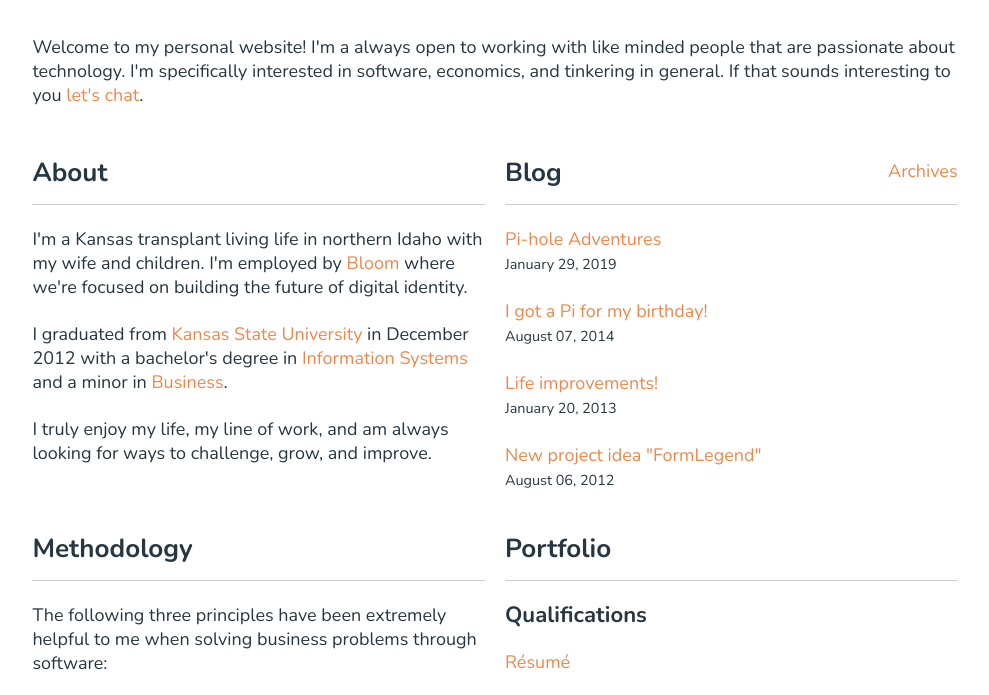
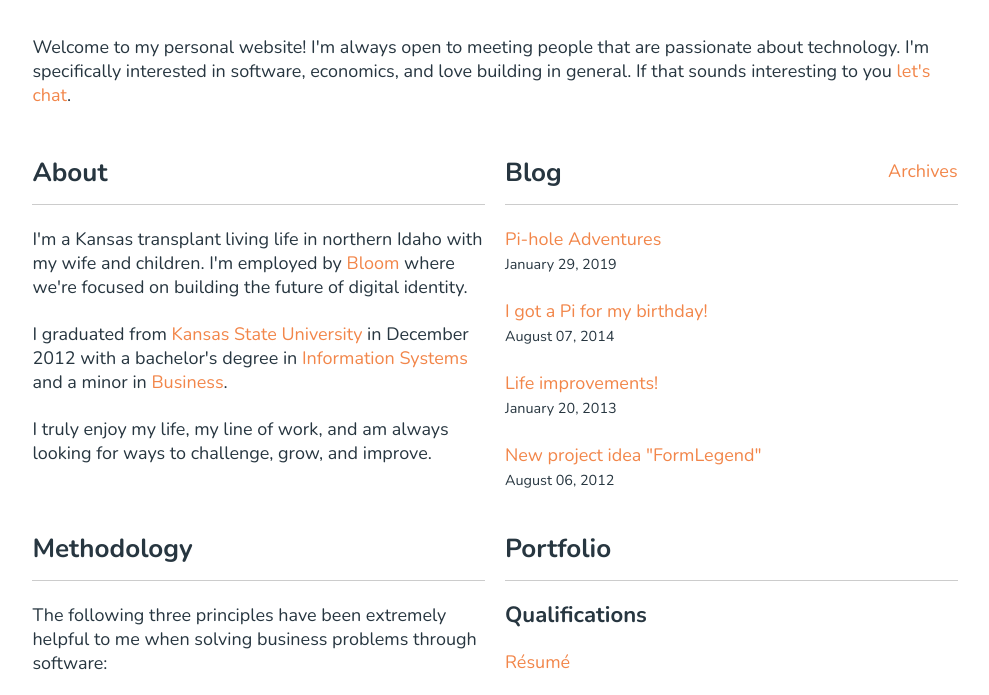
Before and after one commit to edhedges/edhedges.github.io, a Gatsby site: page / in a window 1280 px wide. Shown: the part 75-770 px from the top of the page, without its empty margins (145-1134 px from the left). Built offline with nearby package versions, Linux system fonts and the light colour scheme; Gatsby itself is replaced by a stand-in of ours.

Commit message:
Update home summary

```diff
--- a/src/pages/index.tsx
+++ b/src/pages/index.tsx
@@ -17,11 +17,11 @@ const IndexPage = ({
     <SEO title="Home" keywords={[`Eddie`, `Hedges`]} />
     <div>
       <div style={{ padding: `0 0 2rem 0` }}>
-        Welcome to my personal website! I'm a always open to working with like
-        minded people that are passionate about technology. I'm specifically
-        interested in software, economics, and tinkering in general. If that
-        sounds interesting to you{' '}
-        <a href="mailto:eddiehedges@gmail.com">let's chat</a>.
+        Welcome to my personal website! I'm always open to meeting people that
+        are passionate about technology. I'm specifically interested in
+        software, economics, and love building in general. If that sounds
+        interesting to you <a href="mailto:eddiehedges@gmail.com">let's chat</a>
+        .
       </div>
       <div className={'home_container'}>
         <div className={'home_row'}>
```
